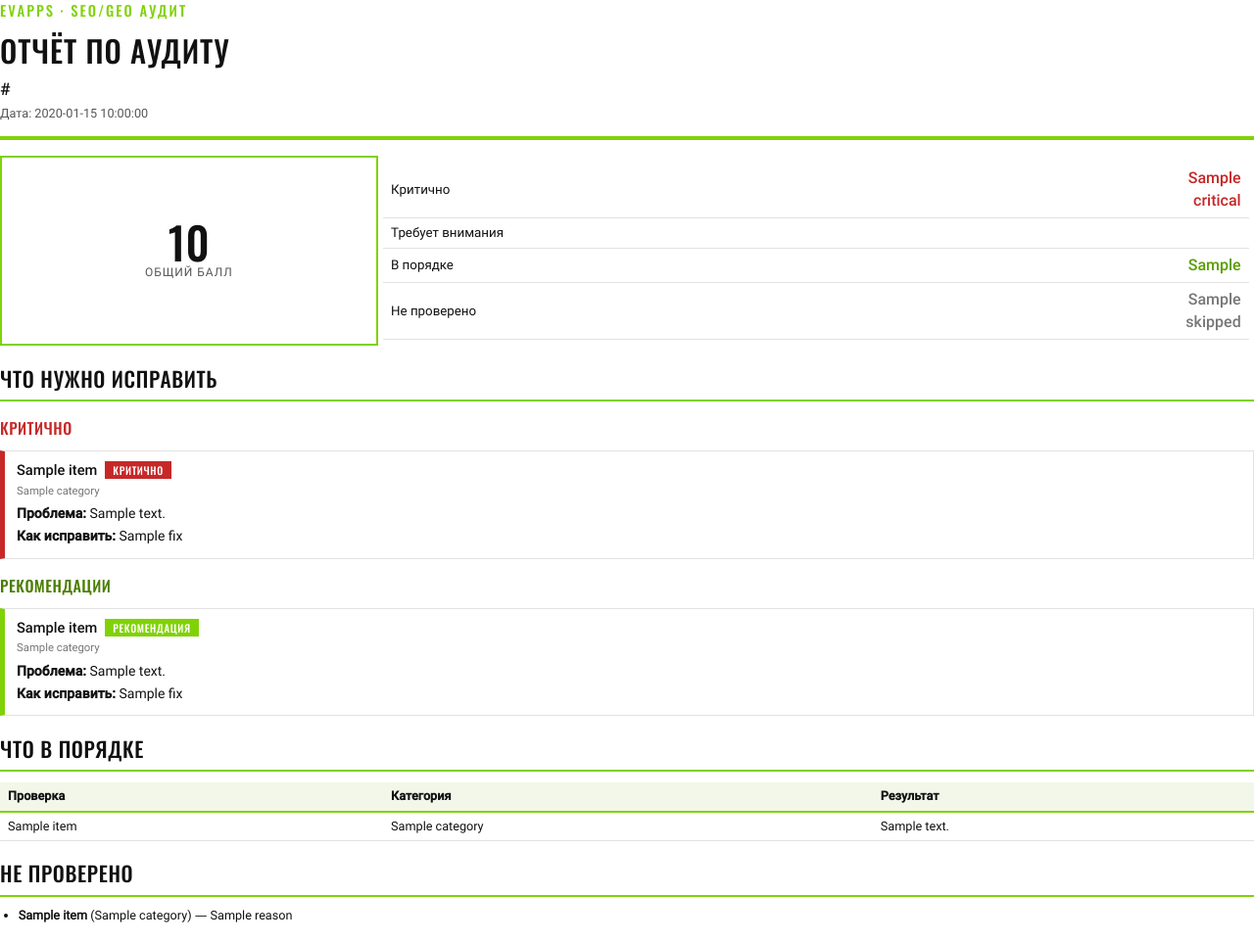
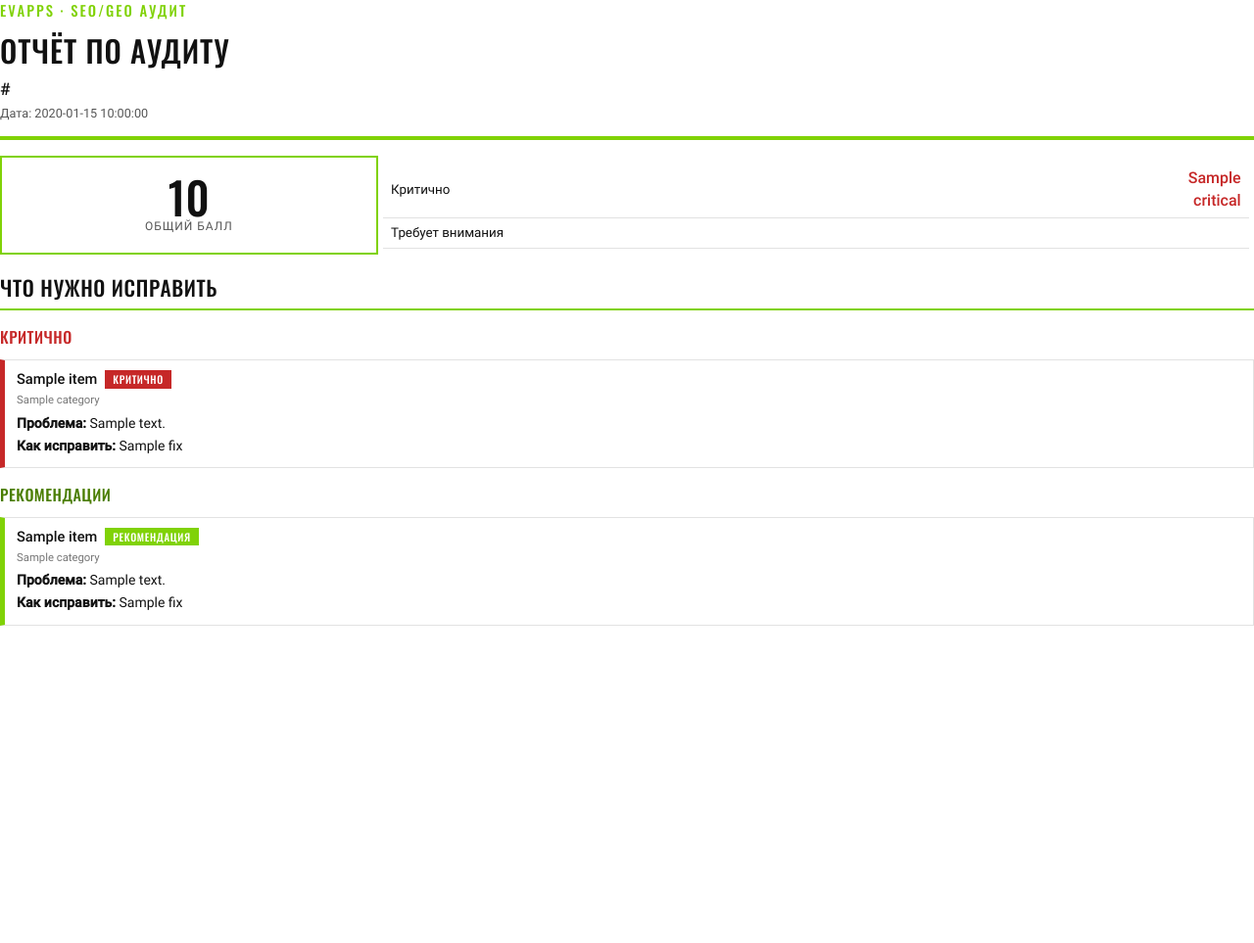
Before and after one commit to neversuptou/seo-geo-checker-nstu, a FastAPI app: template app/templates/report_pdf.html in a window 1280 px wide. Shown: the whole page at 98% size. After the commit the page ends 639 px from the top, so only its background shows below. Run offline with FastAPI, Linux system fonts and the light colour scheme; the template is opened without the code that fills it: most values are stand-ins (such as "Sample title", 1, 10 or a date in 2020).

Commit message:
Client PDF: show only problems

```diff
--- a/app/templates/report_pdf.html
+++ b/app/templates/report_pdf.html
@@ -149,7 +149,7 @@ section { margin-bottom: 14pt; }
 }
 .ok-table td { border-bottom: 0.5pt solid #e2e2e2; padding: 3.5pt 6pt; vertical-align: top; }
 
-/* ===== Не проверено ===== */
+/* ===== skipped (не используется в клиентском PDF) ===== */
 .skipped-list { margin: 0; padding-left: 14pt; font-size: 9.5pt; }
 .skipped-list li { margin-bottom: 3pt; }
 
@@ -204,8 +204,6 @@ section { margin-bottom: 14pt; }
             <table class="counts">
                 <tr><td>Критично</td><td class="num critical">{{ summary.critical }}</td></tr>
                 <tr><td>Требует внимания</td><td class="num warning">{{ summary.warning }}</td></tr>
-                <tr><td>В порядке</td><td class="num ok">{{ summary.ok }}</td></tr>
-                <tr><td>Не проверено</td><td class="num skipped">{{ summary.skipped }}</td></tr>
             </table>
         </td>
     </tr>
@@ -261,36 +259,6 @@ section { margin-bottom: 14pt; }
     {% endif %}
 </section>
 
-{% if ok_items %}
-<section>
-    <h2>Что в порядке</h2>
-    <table class="ok-table">
-        <thead>
-            <tr><th>Проверка</th><th>Категория</th><th>Результат</th></tr>
-        </thead>
-        <tbody>
-            {% for item in ok_items %}
-            <tr>
-                <td>{{ item.title }}</td>
-                <td>{{ item.category }}</td>
-                <td>{{ item.text }}</td>
-            </tr>
-            {% endfor %}
-        </tbody>
-    </table>
-</section>
-{% endif %}
-
-{% if skipped_items %}
-<section>
-    <h2>Не проверено</h2>
-    <ul class="skipped-list">
-        {% for item in skipped_items %}
-        <li><strong>{{ item.title }}</strong> ({{ item.category }}) — {{ item.reason }}</li>
-        {% endfor %}
-    </ul>
-</section>
-{% endif %}
 
 {% endif %}
 
```
Also changed, not shown: tests/test_api.py (+2 -2 lines).
